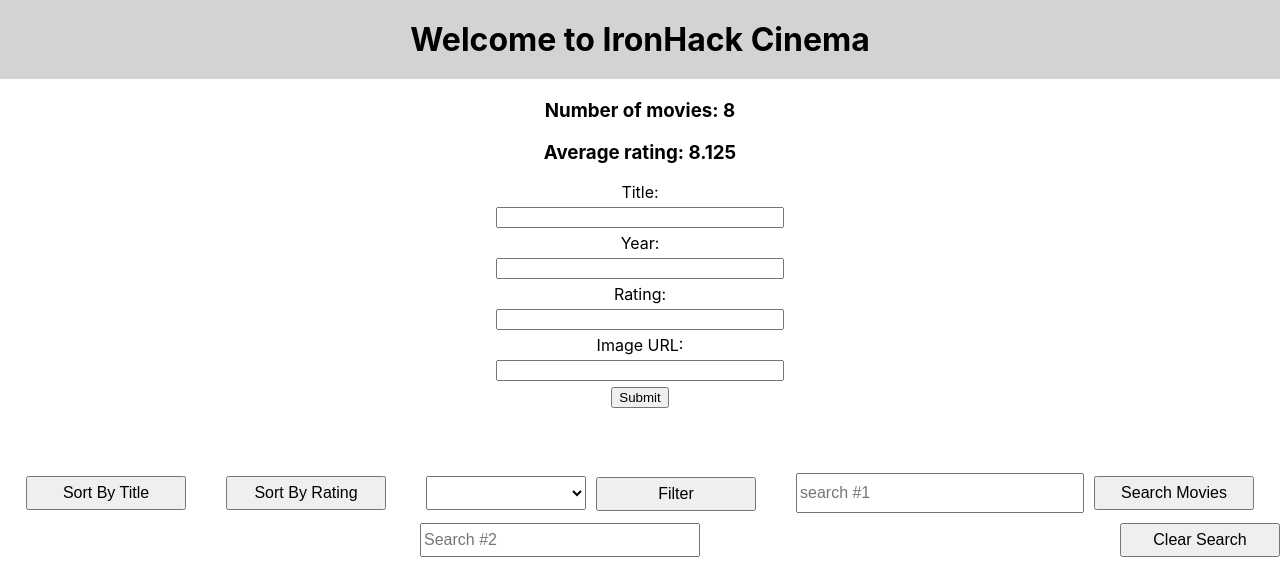
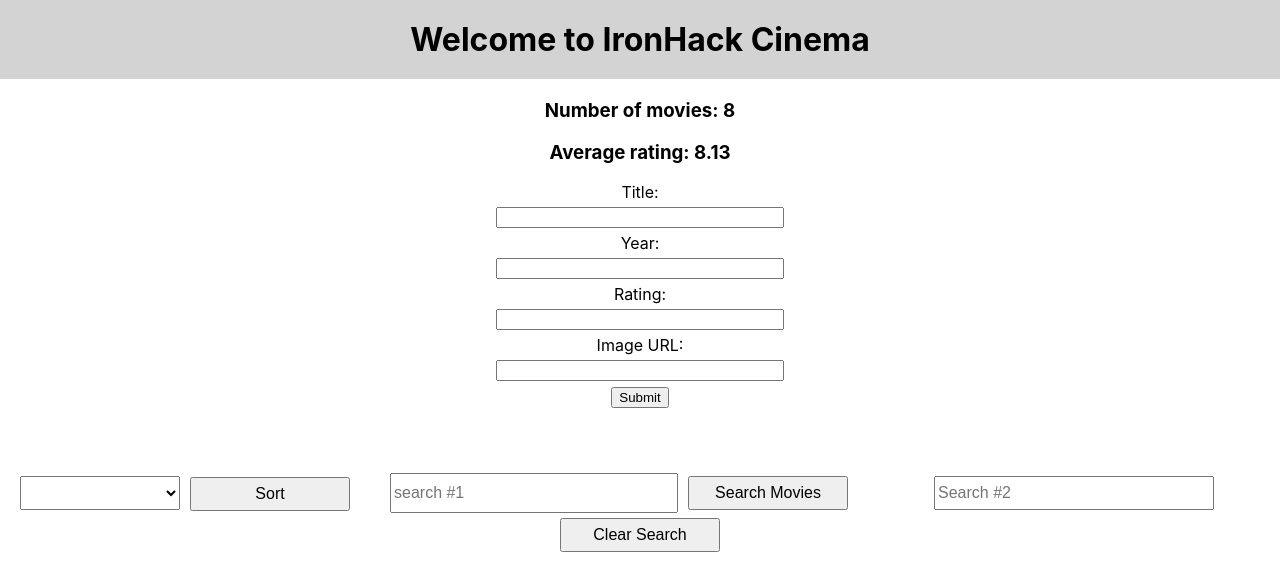
Before and after one commit to Karina-N/ironhack-cinema, a React (Create React App) app: page / in a window 1280 px wide. Shown: the top 580 px of the page. Built offline with nearby package versions, Linux system fonts and the light colour scheme.

Commit message:
fix sorting element after lifting state up

```diff
--- a/src/components/Filter.js
+++ /dev/null
@@ -1,37 +0,0 @@
-import React from "react";
-
-class Filter extends React.Component {
-  constructor(props) {
-    super(props);
-    this.state = {
-      filterValue: "",
-    };
-  }
-  handleFilterInput = (e) => {
-    this.setState({
-      filterValue: e.target.value,
-    });
-  };
-
-  handleFilterSubmit = (e) => {
-    e.preventDefault();
-    this.props.addFilterHandler(this.state);
-  };
-
-  render() {
-    return (
-      <form className="sort" onSubmit={this.handleFilterSubmit}>
-        <select value={this.state.value} onChange={(e) => this.handleFilterInput(e)}>
-          <option></option>
-          <option name="Title A-Z">Title A-Z</option>
-          <option name="Title Z-A">Title Z-A</option>
-          <option name="Rating Desc">Rating Desc</option>
-          <option name="Rating Asc">Rating Asc</option>
-        </select>
-        <button className="form-button">Filter</button>
-      </form>
-    );
-  }
-}
-
-export default Filter;
--- a/src/components/Main.js
+++ b/src/components/Main.js
@@ -2,13 +2,13 @@
 import Movie from "./Movie";
 import AddMovie from "./AddMovie";
 import SearchBar from "./SearchBar";
-import Filter from "./Filter";
+import Filter from "./Sort";
 
 class Main extends React.Component {
   constructor(props) {
     super(props);
     this.state = {
-      // moviesArr: movies,
+      sortInput: "",
       searchInputTwo: "",
     };
   }
@@ -25,80 +25,18 @@
     });
   };
 
-  // FILTER
-
-  methodToSortMovieByTitle = () => {
-    this.setState((prevState) => {
-      return {
-        moviesArr: prevState.moviesArr.sort((a, b) => (a.title > b.title ? 1 : -1)),
-      };
-    });
-  };
-
-  methodToSortMovieByRating = () => {
-    this.setState((prevState) => {
-      return {
-        moviesArr: prevState.moviesArr.sort((a, b) => (a.rating > b.rating ? -1 : 1)),
-      };
-    });
-  };
-
-  filterMovies = (filterData) => {
-    console.log(filterData.filterValue);
-    this.setState((prevState) => {
-      if (filterData.filterValue === "Title A-Z") {
-        return {
-          moviesArr: prevState.moviesArr.sort((a, b) => (a.title > b.title ? 1 : -1)),
-        };
-      } else if (filterData.filterValue === "Title Z-A") {
-        return {
-          moviesArr: prevState.moviesArr.sort((a, b) => (a.title > b.title ? -1 : 1)),
-        };
-      } else if (filterData.filterValue === "Rating Desc") {
-        return {
-          moviesArr: prevState.moviesArr.sort((a, b) => (a.rating > b.rating ? -1 : 1)),
-        };
-      } else if (filterData.filterValue === "Rating Asc") {
-        return {
-          moviesArr: prevState.moviesArr.sort((a, b) => (a.rating > b.rating ? 1 : -1)),
-        };
-      }
-    });
-  };
-
-  // SEARCH
-  searchMovie = (searchData) => {
-    this.setState((prevState) => {
-      return {
-        moviesArr: prevState.moviesArr.filter((movie) =>
-          movie.title.toLowerCase().includes(searchData.searchInputOne.toLowerCase())
-        ),
-      };
-    });
-  };
-
-  methodToClearSearch = () => {
-    //this.setState({ moviesArr: movies });
-  };
-
   render() {
     return (
       <main>
         {/* here through props i'm passing info from parent element(main) to child element(addMovie) */}
         <AddMovie methodToCreateMovie={this.props.methodToCreateMovie} />
         <div className="header-buttons">
-          <button className="sort" onClick={this.methodToSortMovieByTitle}>
-            Sort By Title
-          </button>
-          <button className="sort" onClick={this.methodToSortMovieByRating}>
-            Sort By Rating
-          </button>
-          <Filter addFilterHandler={this.filterMovies} />
+          <Filter methodToSortMovies={this.props.methodToSortMovies} />
           <SearchBar
-            addSearchHandler={this.searchMovie}
+            methodToSearchMovie={this.props.methodToSearchMovie}
             handleSearchInputTwo={(e) => this.setState({ searchInputTwo: e.target.value })}
           />
-          <button onClick={this.methodToClearSearch}>Clear Search</button>
+          <button onClick={this.props.methodToClearSearch}>Clear Search</button>
         </div>
 
         <section className="movieList">
--- a/src/components/SearchBar.js
+++ b/src/components/SearchBar.js
@@ -16,7 +16,7 @@
 
   handleSearchSubmit = (event) => {
     event.preventDefault();
-    this.props.addSearchHandler(this.state);
+    this.props.methodToSearchMovie(this.state);
     this.setState({ searchInputOne: "" });
   };
 
--- /dev/null
+++ b/src/components/Sort.js
@@ -0,0 +1,31 @@
+import React from "react";
+
+class Sort extends React.Component {
+  handleSortInput = (e) => {
+    this.setState({
+      sortInput: e.target.value,
+    });
+  };
+
+  handleSortSubmit = (e) => {
+    e.preventDefault();
+    this.props.methodToSortMovies(this.state);
+  };
+
+  render() {
+    return (
+      <form className="sort" onSubmit={this.handleSortSubmit}>
+        <select value={this.props.sortInput} onChange={(e) => this.handleSortInput(e)}>
+          <option></option>
+          <option name="Title A-Z">Title A-Z</option>
+          <option name="Title Z-A">Title Z-A</option>
+          <option name="Rating Desc">Rating Desc</option>
+          <option name="Rating Asc">Rating Asc</option>
+        </select>
+        <button className="form-button">Sort</button>
+      </form>
+    );
+  }
+}
+
+export default Sort;
--- a/src/components/Summary.js
+++ b/src/components/Summary.js
@@ -22,7 +22,7 @@
       this.props.listOfMovies.reduce((acc, currentElm) => {
         return acc + currentElm.rating;
       }, 0) / this.props.listOfMovies.length
-    );
+    ).toFixed(2);
   }
 
   render() {
--- a/src/components/app/App.js
+++ b/src/components/app/App.js
@@ -23,6 +23,42 @@
     });
   };
 
+  searchMovie = (searchData) => {
+    this.setState((prevState) => {
+      return {
+        moviesArr: prevState.moviesArr.filter((movie) =>
+          movie.title.toLowerCase().includes(searchData.searchInputOne.toLowerCase())
+        ),
+      };
+    });
+  };
+
+  clearSearch = () => {
+    this.setState({ moviesArr: movies });
+  };
+
+  sortMovies = (sortData) => {
+    this.setState((prevState) => {
+      if (sortData.sortInput === "Title A-Z") {
+        return {
+          moviesArr: prevState.moviesArr.sort((a, b) => (a.title > b.title ? 1 : -1)),
+        };
+      } else if (sortData.sortInput === "Title Z-A") {
+        return {
+          moviesArr: prevState.moviesArr.sort((a, b) => (a.title > b.title ? -1 : 1)),
+        };
+      } else if (sortData.sortInput === "Rating Desc") {
+        return {
+          moviesArr: prevState.moviesArr.sort((a, b) => (a.rating > b.rating ? -1 : 1)),
+        };
+      } else if (sortData.sortInput === "Rating Asc") {
+        return {
+          moviesArr: prevState.moviesArr.sort((a, b) => (a.rating > b.rating ? 1 : -1)),
+        };
+      }
+    });
+  };
+
   render() {
     return (
       <div className="App">
@@ -32,6 +68,9 @@
           listOfMovies={this.state.moviesArr}
           methodToDeleteMovie={this.deleteMovie}
           methodToCreateMovie={this.createMovie}
+          methodToClearSearch={this.clearSearch}
+          methodToSearchMovie={this.searchMovie}
+          methodToSortMovies={this.sortMovies}
         />
         <Footer />
       </div>
```
